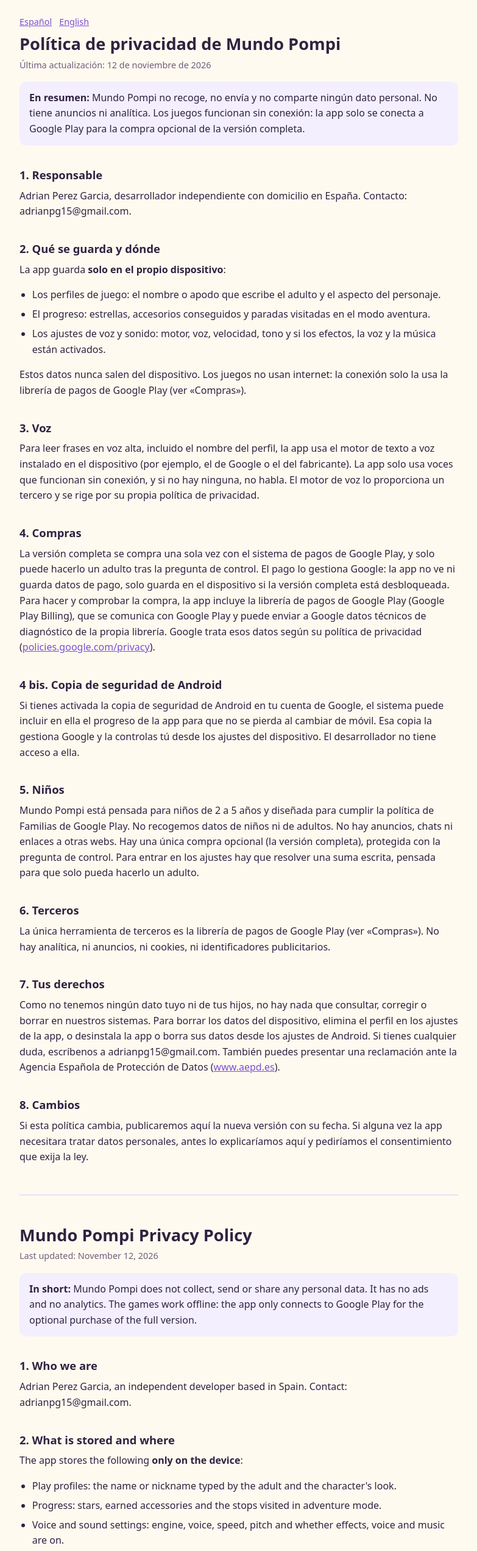
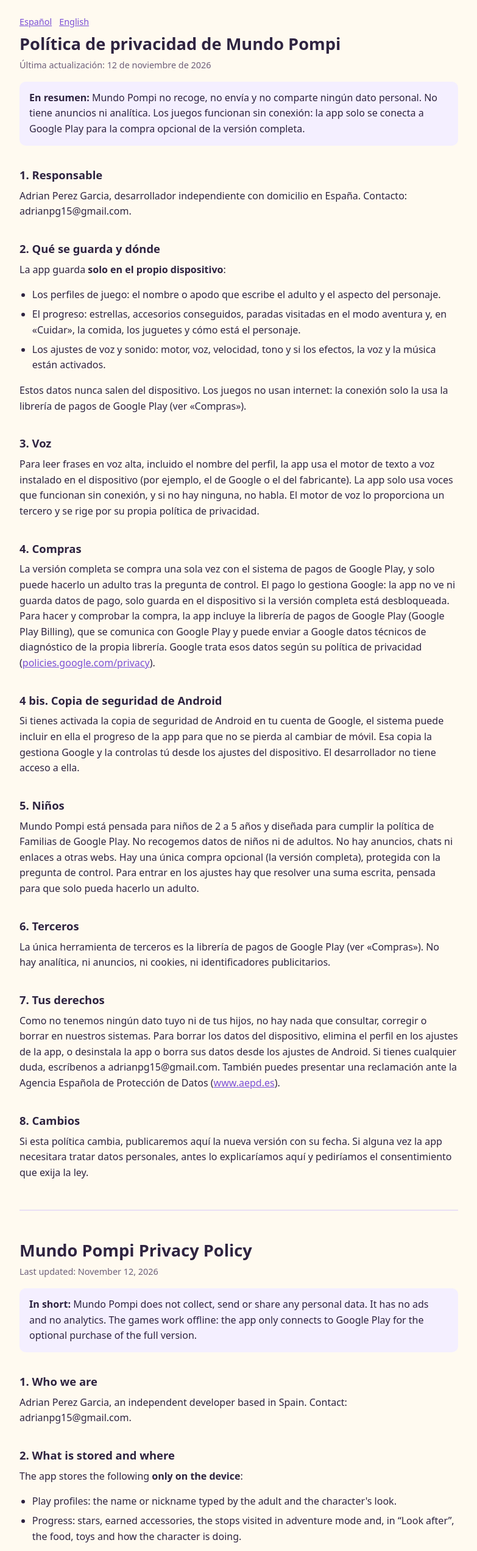
Before and after one commit to adrianpg-blip/mundo-pompi, a plain HTML site: page index.html in a window 1280 px wide. Shown: the top 2544 px of the page at 61% size, without its empty margins (248-1031 px from the left). Drawn offline with Linux system fonts and the light colour scheme.

Commit message:
Política: datos locales de «Cuidar»
Co-Authored-By: Claude Opus 5.5 <noreply@anthropic.com>

```diff
--- a/index.html
+++ b/index.html
@@ -40,7 +40,7 @@ hr{border:0;border-top:2px solid var(--line);margin:48px 0}
 <p>La app guarda <strong>solo en el propio dispositivo</strong>:</p>
 <ul>
 <li>Los perfiles de juego: el nombre o apodo que escribe el adulto y el aspecto del personaje.</li>
-<li>El progreso: estrellas, accesorios conseguidos y paradas visitadas en el modo aventura.</li>
+<li>El progreso: estrellas, accesorios conseguidos, paradas visitadas en el modo aventura y, en «Cuidar», la comida, los juguetes y cómo está el personaje.</li>
 <li>Los ajustes de voz y sonido: motor, voz, velocidad, tono y si los efectos, la voz y la música están activados.</li>
 </ul>
 <p>Estos datos nunca salen del dispositivo. Los juegos no usan internet: la conexión solo la usa la librería de pagos de Google Play (ver «Compras»).</p>
@@ -81,7 +81,7 @@ hr{border:0;border-top:2px solid var(--line);margin:48px 0}
 <p>The app stores the following <strong>only on the device</strong>:</p>
 <ul>
 <li>Play profiles: the name or nickname typed by the adult and the character's look.</li>
-<li>Progress: stars, earned accessories and the stops visited in adventure mode.</li>
+<li>Progress: stars, earned accessories, the stops visited in adventure mode and, in “Look after”, the food, toys and how the character is doing.</li>
 <li>Voice and sound settings: engine, voice, speed, pitch and whether effects, voice and music are on.</li>
 </ul>
 <p>This data never leaves the device. The games do not use the internet: the connection is only used by the Google Play billing library (see “Purchases”).</p>
```
